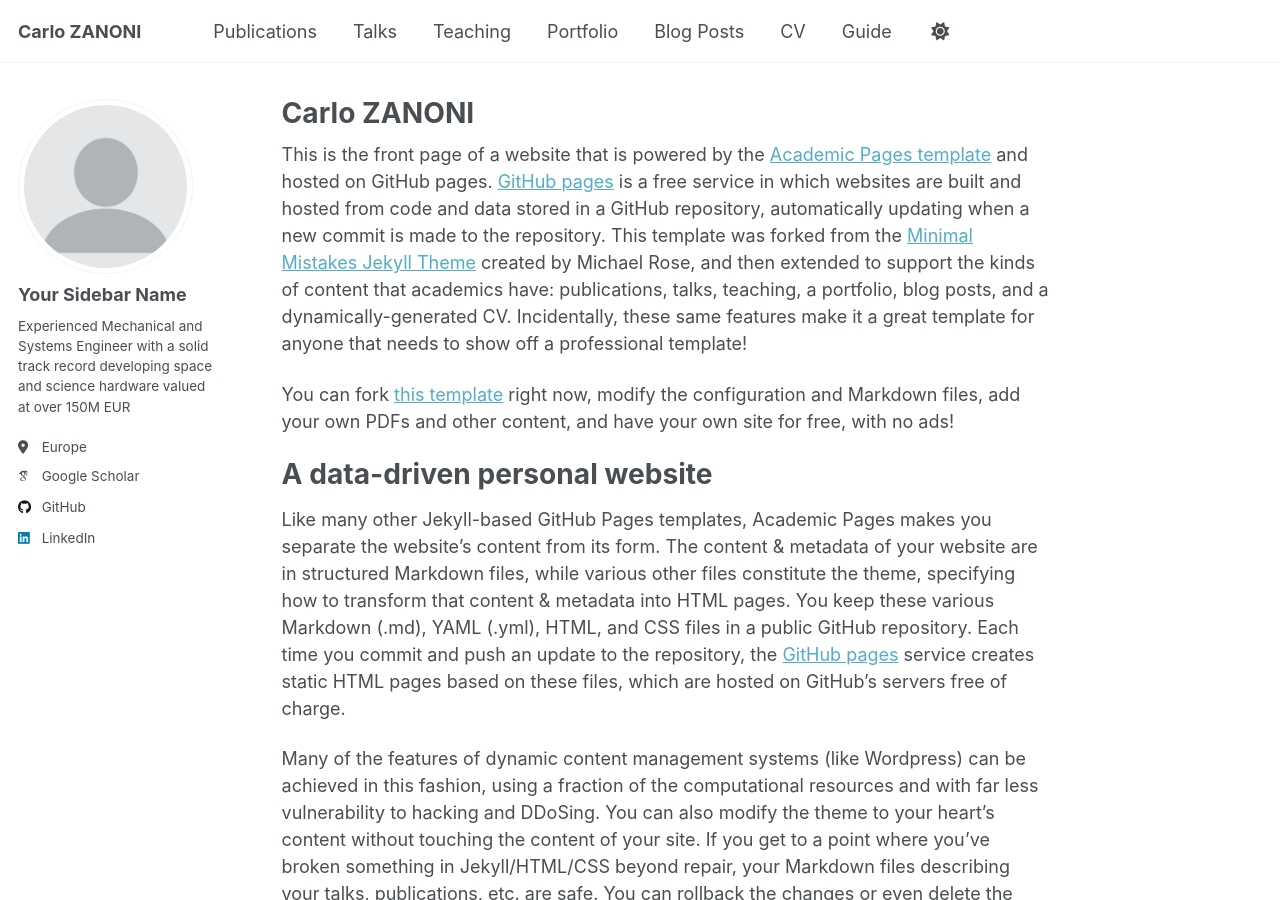
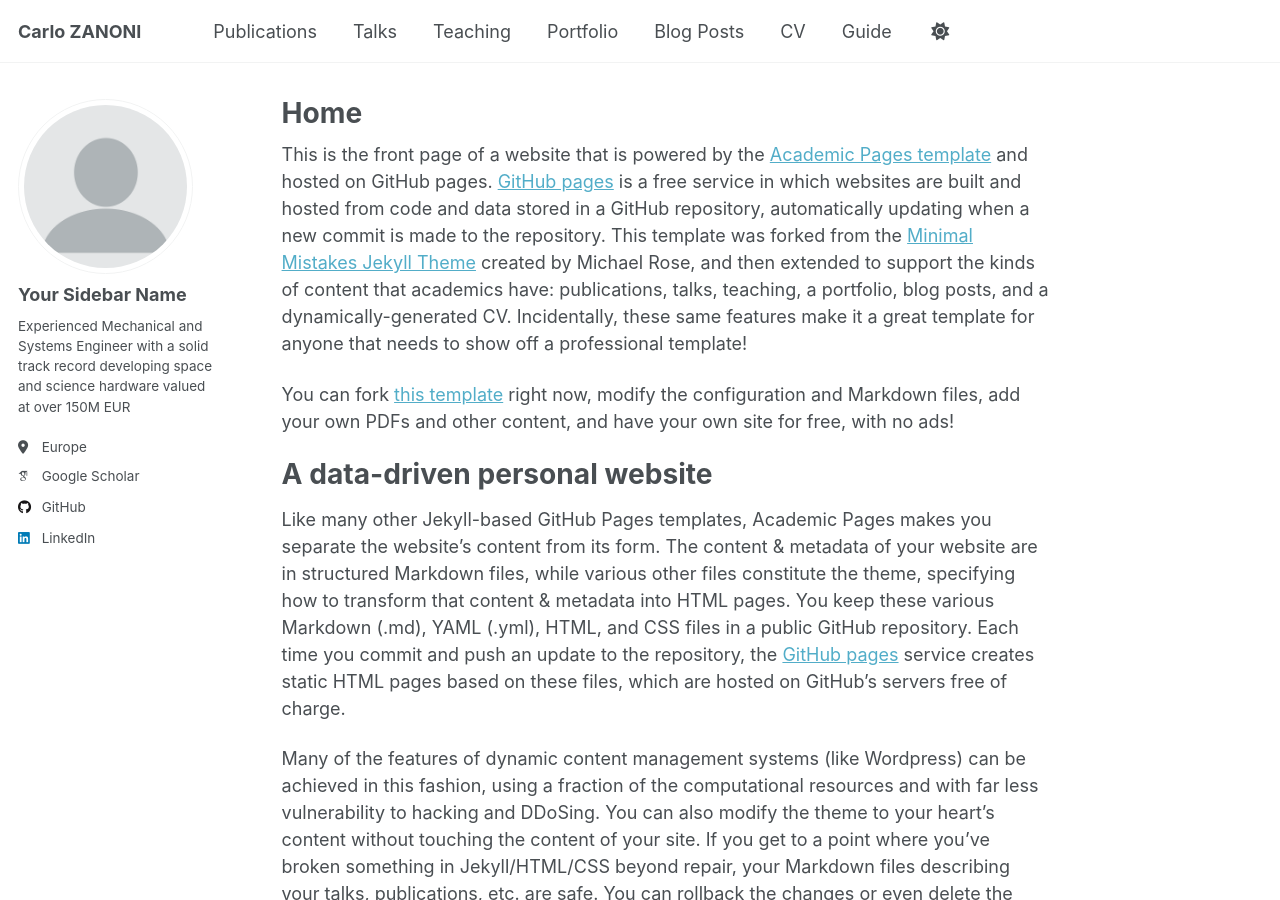
Before and after one commit to carlozanoni/carlozanoni.github.io, a Jekyll site: the page built from _pages/about.md, in a window 1280 px wide and 900 px high. Built offline with Jekyll 4.4.1, drawn with Linux system fonts in a browser that asks for light colours; some web fonts are replaced; a script that is not in the unit is left out.

Commit message:
Update about.md

```diff
--- a/_pages/about.md
+++ b/_pages/about.md
@@ -1,6 +1,6 @@
 ---
 permalink: /
-title: "Carlo ZANONI"
+title: "Home"
 author_profile: true
 redirect_from:
   - /about/
```
